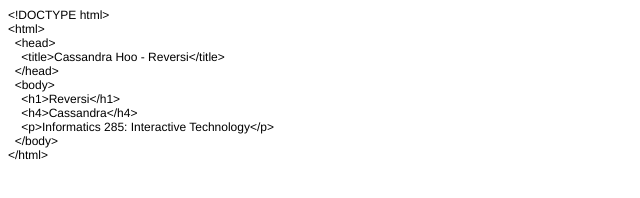
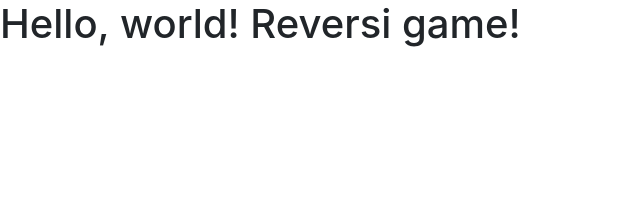
Before and after one commit to CassandraHoo/reversi, a website: page public/index.html in a window 1280 px wide. Shown: the whole page, without its empty margins (0-640 px from the left). Drawn offline with nearby package versions, Linux system fonts and the light colour scheme.

Commit message:
Updated the language template

```diff
--- a/public/index.html
+++ b/public/index.html
@@ -1,26 +1,22 @@
-<!DOCTYPE html PUBLIC "-//W3C//DTD HTML 4.01//EN" "http://www.w3.org/TR/html4/strict.dtd">
-<html>
-<head>
-  <meta http-equiv="Content-Type" content="text/html; charset=utf-8">
-  <meta http-equiv="Content-Style-Type" content="text/css">
-  <title></title>
-  <meta name="Generator" content="Cocoa HTML Writer">
-  <meta name="CocoaVersion" content="1504.6">
-  <style type="text/css">
-    p.p1 {margin: 0.0px 0.0px 0.0px 0.0px; font: 12.0px Helvetica}
-  </style>
-</head>
-<body>
-<p class="p1">&lt;!DOCTYPE html&gt;</p>
-<p class="p1">&lt;html&gt;</p>
-<p class="p1"><span class="Apple-converted-space">  </span>&lt;head&gt;</p>
-<p class="p1"><span class="Apple-converted-space">    </span>&lt;title&gt;Cassandra Hoo - Reversi&lt;/title&gt;</p>
-<p class="p1"><span class="Apple-converted-space">  </span>&lt;/head&gt;</p>
-<p class="p1"><span class="Apple-converted-space">  </span>&lt;body&gt;</p>
-<p class="p1"><span class="Apple-converted-space">    </span>&lt;h1&gt;Reversi&lt;/h1&gt;</p>
-<p class="p1"><span class="Apple-converted-space">    </span>&lt;h4&gt;Cassandra&lt;/h4&gt;</p>
-<p class="p1"><span class="Apple-converted-space">    </span>&lt;p&gt;Informatics 285: Interactive Technology&lt;/p&gt;</p>
-<p class="p1"><span class="Apple-converted-space">  </span>&lt;/body&gt;</p>
-<p class="p1">&lt;/html&gt;</p>
-</body>
+<!doctype html>
+<html lang="en">
+  <head>
+    <!-- Required meta tags -->
+    <meta charset="utf-8">
+    <meta name="viewport" content="width=device-width, initial-scale=1, shrink-to-fit=no">
+
+    <!-- Bootstrap CSS -->
+    <link rel="stylesheet" href="https://stackpath.bootstrapcdn.com/bootstrap/4.3.1/css/bootstrap.min.css" integrity="sha384-ggOyR0iXCbMQv3Xipma34MD+dH/1fQ784/j6cY/iJTQUOhcWr7x9JvoRxT2MZw1T" crossorigin="anonymous">
+
+    <title>Reversi</title>
+  </head>
+  <body>
+    <h1>Hello, world! Reversi game!</h1>
+
+    <!-- Optional JavaScript -->
+    <!-- jQuery first, then Popper.js, then Bootstrap JS -->
+    <script src="https://code.jquery.com/jquery-3.3.1.slim.min.js" integrity="sha384-q8i/X+965DzO0rT7abK41JStQIAqVgRVzpbzo5smXKp4YfRvH+8abtTE1Pi6jizo" crossorigin="anonymous"></script>
+    <script src="https://cdnjs.cloudflare.com/ajax/libs/popper.js/1.14.7/umd/popper.min.js" integrity="sha384-UO2eT0CpHqdSJQ6hJty5KVphtPhzWj9WO1clHTMGa3JDZwrnQq4sF86dIHNDz0W1" crossorigin="anonymous"></script>
+    <script src="https://stackpath.bootstrapcdn.com/bootstrap/4.3.1/js/bootstrap.min.js" integrity="sha384-JjSmVgyd0p3pXB1rRibZUAYoIIy6OrQ6VrjIEaFf/nJGzIxFDsf4x0xIM+B07jRM" crossorigin="anonymous"></script>
+  </body>
 </html>
--- a/server.js
+++ b/server.js
@@ -27,4 +27,5 @@ var app = http.createServer(
           ).resume();
       }
     ).listen(port);
+
 console.log('The server is running');
```
